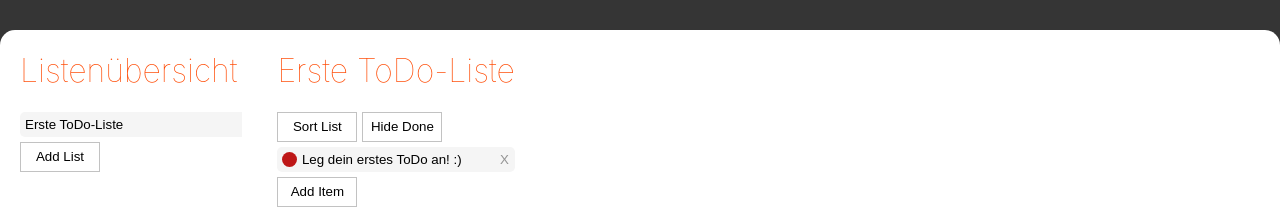
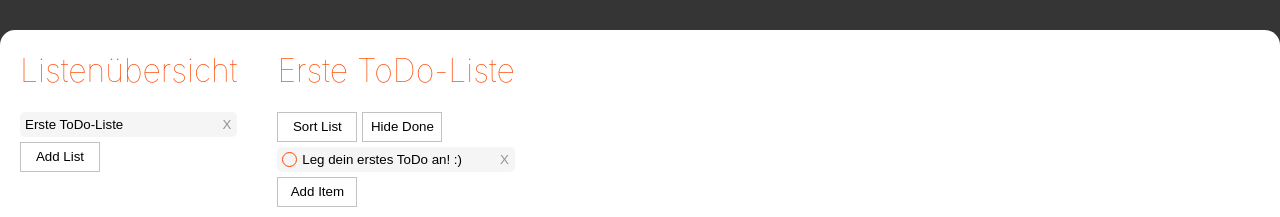
Before and after one commit to olrchhlm/ToDoApp-React, a React (Create React App) app: page / in a window 1280 px wide. Shown: the top 217 px of the page. Built offline with nearby package versions, Linux system fonts and the light colour scheme.

Commit message:
ToDo lists are removable

```diff
--- a/src/App.css
+++ b/src/App.css
@@ -18,6 +18,14 @@ input {
   margin-left: 5px;
   width: 100%;
   height: 100%;
+}
+
+input:focus {
+  outline: 0;
+}
+
+form:focus {
+  outline: 0;
 }
 
 .header {
@@ -44,21 +52,23 @@ input {
 }
 
 .todo-done {
-  background: rgb(61, 172, 70);
+  background: rgb(255, 72, 0);
   border-radius: 10px;
   height: 15px;
   width: 15px;
   border: none;
   margin-left: 5px;
+  transition: all 1s;
 }
 
 .todo-pending {
-  background: rgb(190, 23, 23);
   border-radius: 10px;
+  background: none;
   height: 15px;
   width: 15px;
-  border: none;
+  border: 1px solid rgb(255, 72, 0);
   margin-left: 5px;
+  transition: all 1s;
 }
 
 .remove-button {
--- a/src/components/List.js
+++ b/src/components/List.js
@@ -21,7 +21,6 @@ class List extends React.Component {
 
   createListOfItems(storageID) {
     let storedListOfItems = JSON.parse(localStorage.getItem(storageID));
-    console.log(storageID);
     if (storedListOfItems) {
       return [...storedListOfItems];
     } else {
--- a/src/components/ListOverview.js
+++ b/src/components/ListOverview.js
@@ -11,6 +11,7 @@ class ListOverview extends React.Component {
     this.addToDoList = this.addToDoList.bind(this);
     this.handleInput = this.handleInput.bind(this);
     this.createListOfItems = this.createListOfItems.bind(this);
+    this.deleteToDo = this.deleteToDo.bind(this);
   }
 
   createListOfItems() {
@@ -62,6 +63,14 @@ class ListOverview extends React.Component {
     localStorage.setItem("ToDoLists", JSON.stringify(this.state.toDoLists));
   }
 
+  deleteToDo(index) {
+    let copyOfList = [...this.state.toDoLists];
+    copyOfList.splice(index, 1);
+    this.setState({
+      toDoLists: copyOfList
+    });
+  }
+
   render() {
     return (
       <div className="layout">
@@ -83,6 +92,12 @@ class ListOverview extends React.Component {
                       }
                     />
                   </form>
+                  <button
+                    className="remove-button"
+                    onClick={() => this.deleteToDo(i)}
+                  >
+                    X
+                  </button>
                 </div>
               );
             })}
```
